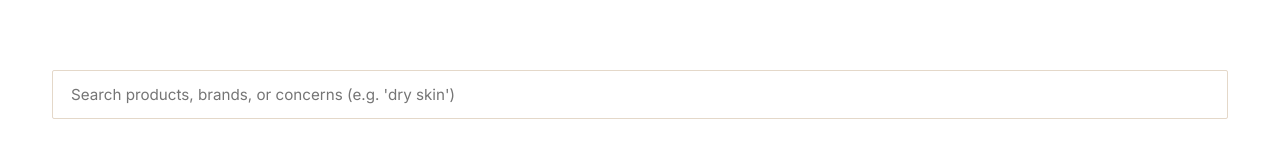
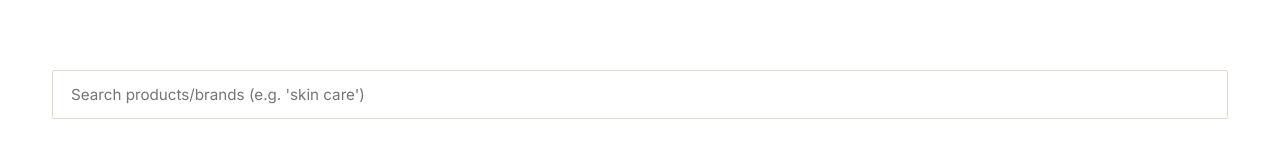
Before and after one commit to ckongz/sephora-website, a plain HTML site: page products.html in a window 1280 px wide. Shown: the part 380-533 px from the top of the page. Drawn offline with Linux system fonts and the light colour scheme; no server answers.

Commit message:
Update website files

```diff
--- a/products.html
+++ b/products.html
@@ -74,7 +74,7 @@
 <section class="section">
   <div class="container">
     <div class="search-row reveal">
-      <input type="text" id="product-search" placeholder="Search products, brands, or concerns (e.g. 'dry skin')">
+      <input type="text" id="product-search" placeholder="Search products/brands (e.g. 'skin care')">
     </div>
     <div class="filter-bar reveal">
       <button class="filter-chip active" data-category="All">All</button>
```
